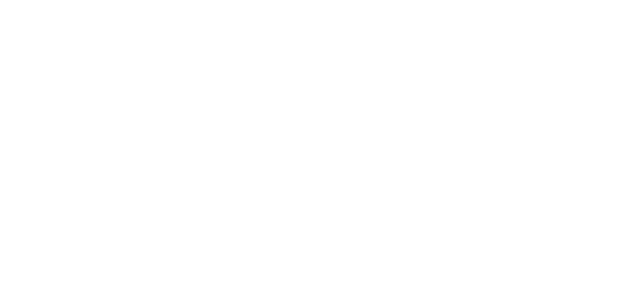
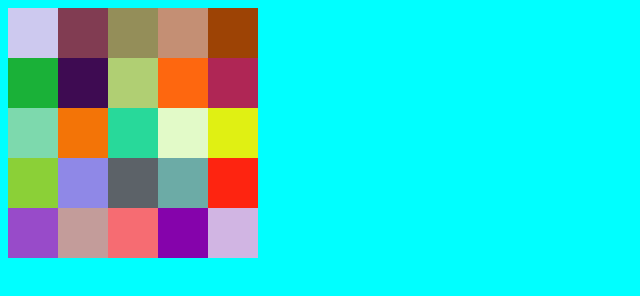
Before and after one commit to Volodymyr-Dr/HW_Advanced, a plain HTML site: page DOM/index.html in a window 1280 px wide. Shown: the whole page, without its empty margins (0-640 px from the left). Drawn offline with Linux system fonts and the light colour scheme.

Commit message:
created color squares

```diff
--- a/DOM/index.html
+++ b/DOM/index.html
@@ -4,6 +4,7 @@
     <meta charset="UTF-8">
     <meta http-equiv="X-UA-Compatible" content="IE=edge">
     <meta name="viewport" content="width=device-width, initial-scale=1.0">
+    <link rel="stylesheet" href="style.css" >
     <title>DOM</title>
 </head>
 <body>
--- a/DOM/script.js
+++ b/DOM/script.js
@@ -0,0 +1,31 @@
+
+const generateBlocksInterval = () => {
+    const r = Math.floor(Math.random() * 256);
+    const g = Math.floor(Math.random() * 256);
+    const b = Math.floor(Math.random() * 256);
+    return `rgb(${r}, ${g}, ${b})`;
+}
+
+
+const generateBlocks = () =>  {
+
+    for (let i = 0; i < 25; i++) {
+        const square = document.createElement('div')
+        square.style.background = generateBlocksInterval()
+
+        document.body.prepend(square)
+    }
+}
+generateBlocks()
+
+
+const getQuerySelector = () => {
+    const boxex = document.querySelectorAll('div')
+    for ( let box of boxex ) {
+        box.style.background = generateBlocksInterval()
+    }
+}
+
+setInterval(() => {
+    getQuerySelector()
+}, 1000);
--- /dev/null
+++ b/DOM/style.css
@@ -0,0 +1,12 @@
+body {
+    background-color: aqua;
+    display: flex;
+    flex-wrap: wrap;
+    width: 250px;
+}
+div {
+
+    width: 50px;
+    height: 50px;
+
+}
```
